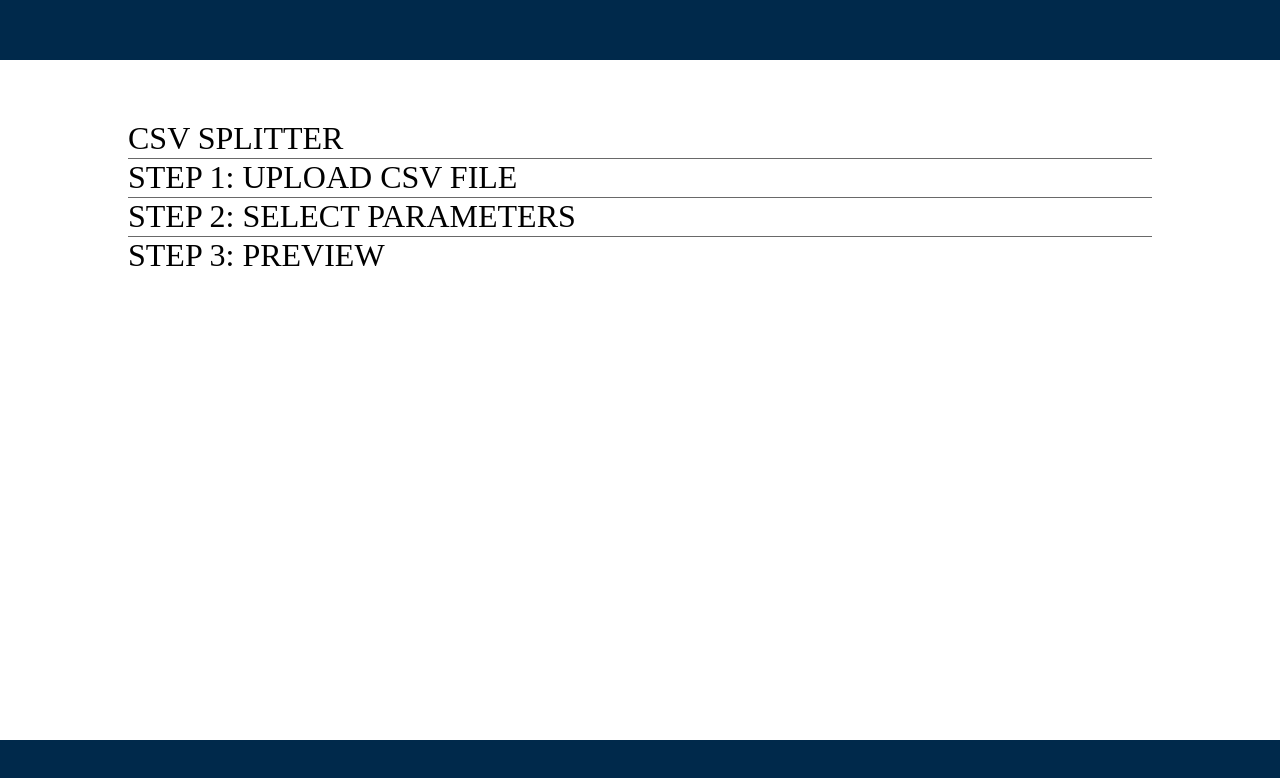
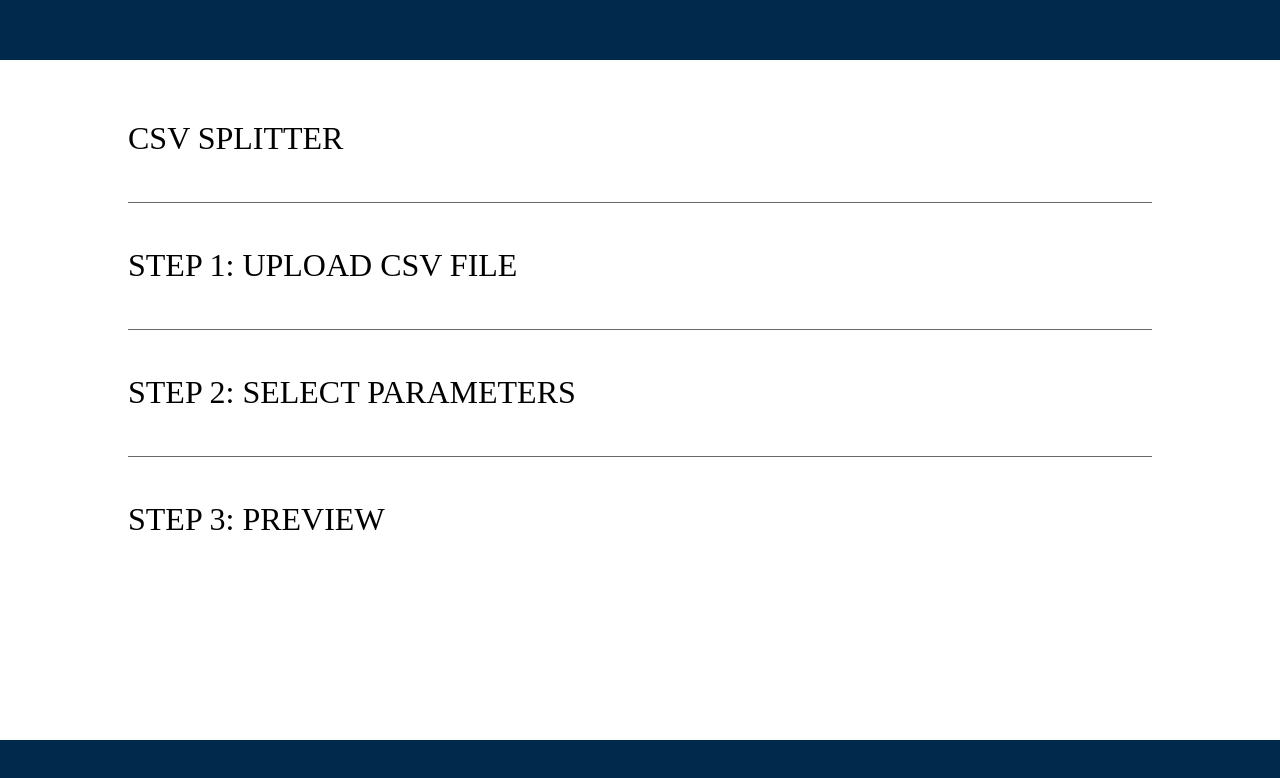
Before and after one commit to DevBGarcia/izzys-csv-splicer, a React (Create React App) app: page / in a window 1280 px wide. Shown: the top 778 px of the page. Built offline with nearby package versions, Linux system fonts and the light colour scheme.

Commit message:
divider spacing

```diff
--- a/src/components/Divider.js
+++ b/src/components/Divider.js
@@ -12,9 +12,10 @@ const Divider = () => {
 
 const useStyles = makeStyles({
     divider: {
+        marginBottom:'44px',
         borderBottom: '1px solid #696969',
         backgroundColor: '#696969',
-        marginTop: '1px'
+        marginTop: '45px'
     }
 });
 
```
